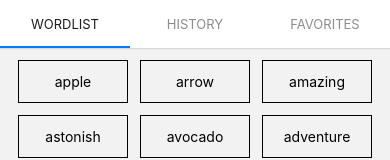
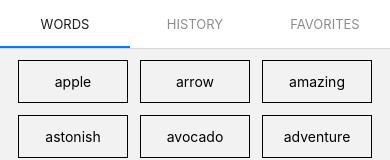
Before and after one commit to lmarcosss/mobile-challenge-words, a React Native app: screen / in a window 390 px wide. Shown: the top 160 px of the page. Built offline with nearby package versions, Linux system fonts and the light colour scheme.

Commit message:
Using typescript alias in components and screens

```diff
--- a/src/navigation/tab-navigation.tsx
+++ b/src/navigation/tab-navigation.tsx
@@ -1,8 +1,8 @@
 import React from 'react';
 
 import {createMaterialTopTabNavigator} from '@react-navigation/material-top-tabs';
-import {WordsScreen, FavoritesScreen, HistoryScreen} from '../screens';
 import {useSafeAreaInsets} from 'react-native-safe-area-context';
+import {WordsScreen, FavoritesScreen, HistoryScreen} from '@screens';
 
 const Tab = createMaterialTopTabNavigator();
 
@@ -17,7 +17,7 @@ export function TabNavigation() {
         paddingLeft: insets.left,
         paddingRight: insets.right,
       }}>
-      <Tab.Screen name="WordList" component={WordsScreen} />
+      <Tab.Screen name="Words" component={WordsScreen} />
       <Tab.Screen name="History" component={HistoryScreen} />
       <Tab.Screen name="Favorites" component={FavoritesScreen} />
     </Tab.Navigator>
--- a/src/screens/words/words.screen.tsx
+++ b/src/screens/words/words.screen.tsx
@@ -1,9 +1,9 @@
 import React, {useEffect, useState} from 'react';
 import {View} from 'react-native';
 import wordsData from '../../core/words';
+import {WordsList} from '@components';
 
 import style from './words.style';
-import {WordsList} from '@components';
 
 const itensPerPage = 15;
 
```
Also changed, not shown: 1 other file (tests, documents, lock files or other folders).
